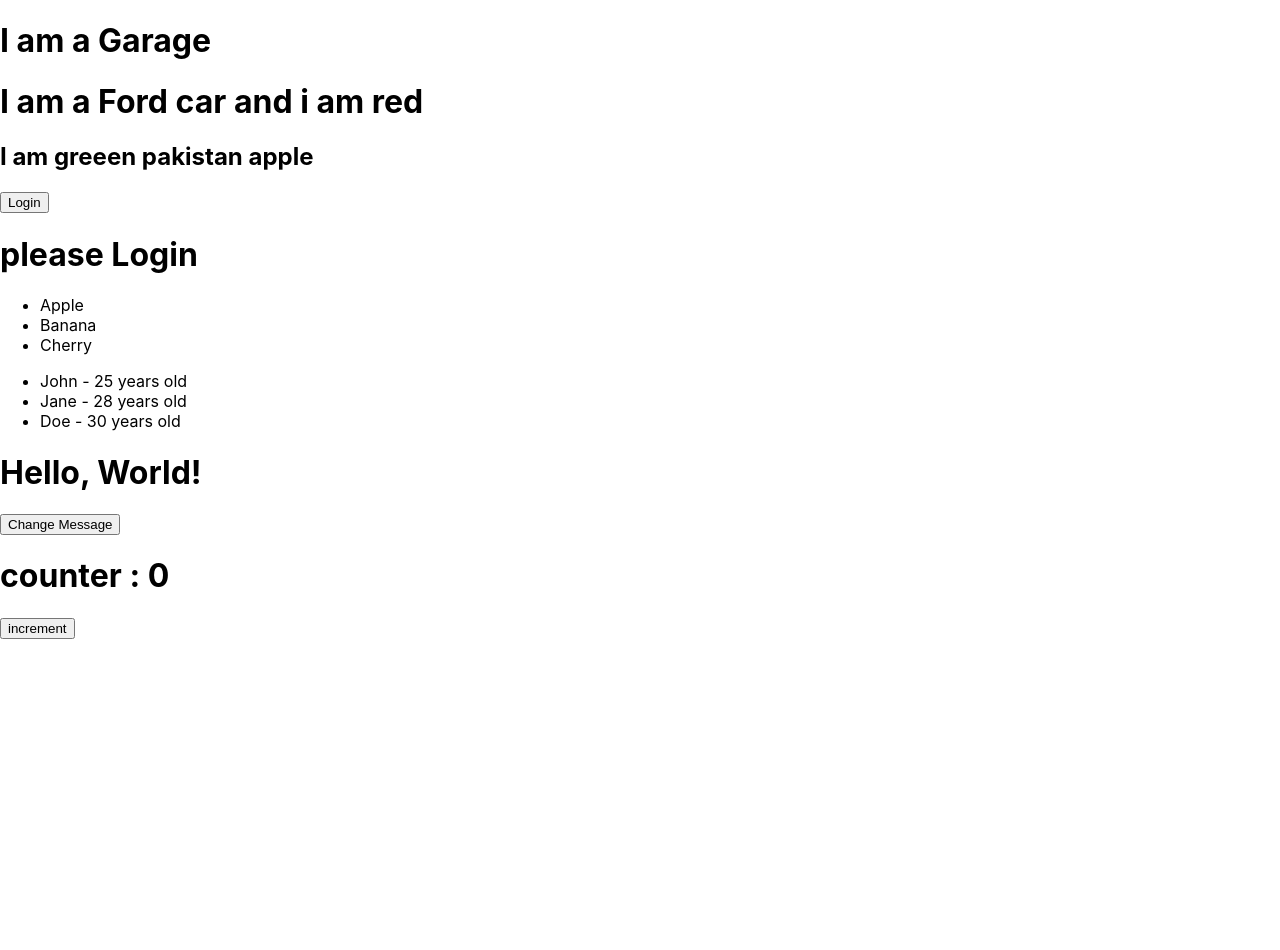
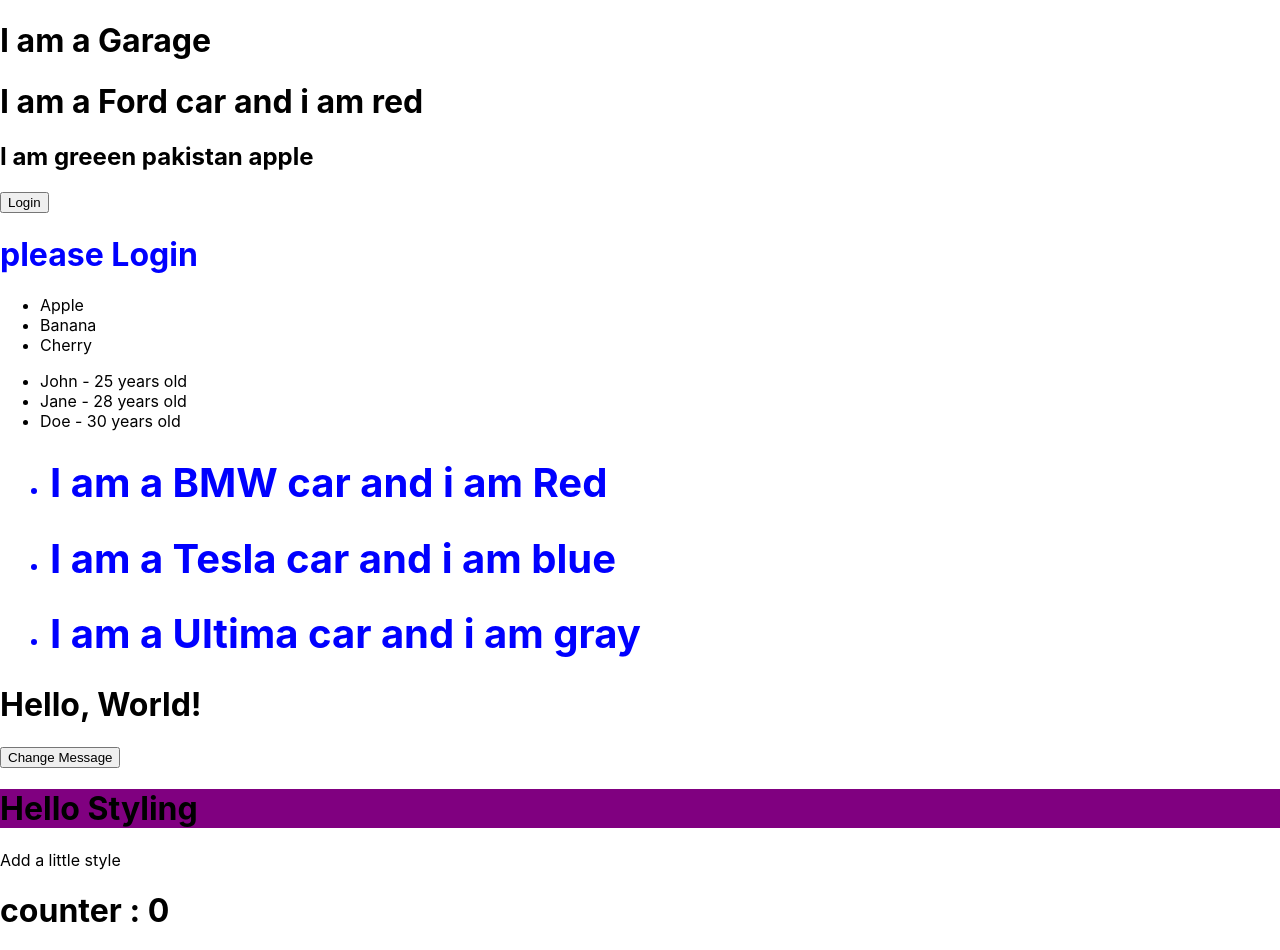
Before and after one commit to mahesfsp/react-tutorial, a React (Create React App) app: page / in a window 1280 px wide. Shown: the top 950 px of the page. Before the commit the page ends 800 px from the top, so only its background shows below. Built offline with nearby package versions, Linux system fonts and the light colour scheme.

Commit message:
inline and external style sheet

```diff
--- a/src/App.css
+++ b/src/App.css
@@ -36,3 +36,29 @@
     transform: rotate(360deg);
   }
 }
+/* App.css */
+.container {
+  padding: 20px;
+  margin: 0 auto;
+  max-width: 800px;
+  text-align: center;
+}
+
+.title {
+  color: #333;
+  font-size: 24px;
+  margin-bottom: 20px;
+}
+
+.button {
+  background-color: blue;
+  color: white;
+  border: none;
+  padding: 10px 20px;
+  border-radius: 5px;
+  cursor: pointer;
+}
+
+.button:hover {
+  background-color: darkblue;
+}
--- a/src/App.js
+++ b/src/App.js
@@ -9,6 +9,10 @@ function App() {
         <p>
           Edit <code>src/App.js</code> and save to reload.
         </p>
+        <div className="container">
+      <h1 className="title">Welcome to My React App</h1>
+      <button className="button">Click Me</button>
+    </div>
         <a
           className="App-link"
           href="https://reactjs.org"
--- a/src/components/Garage.js
+++ b/src/components/Garage.js
@@ -3,31 +3,45 @@ import Car from "./Car";
 import ItemList from "./ItemList";
 import LoginControl from "./LoginControl";
 import UserList from "./UserList";
-function Garage(){
-
+function Garage() {
   /*here i send props as seperate values*/
   // const brand = "Ford";
   // const color = "Red";
   // <Car brand={brand} color={'black'}/>
 
-
-
-
-    const CarInfo = {color:"red" , brand:"Ford"}
-const appleInfo ={color:"greeen",type:"pakistan"}
-
+  const CarInfo = { color: "red", brand: "Ford" };
+  const appleInfo = { color: "greeen", type: "pakistan" };
+  const carList = [
+    {
+      brand: "BMW",
+      color: "Red",
+    },
+    { brand: "Tesla", color: "blue" },
+    { brand: "Ultima", color: "gray" },
+  ];
   return (
     <>
       <h1>I am a Garage</h1>
-        <Car CarInfo={CarInfo}/>
-        <Apple appleInfo={appleInfo}/>
-        <LoginControl/>
-        <ItemList/>
-        <UserList/>
+      <Car CarInfo={CarInfo} />
+      <Apple appleInfo={appleInfo} />
+      <LoginControl />
+      <ItemList />
+      <UserList />
+      {/* <ul>
+        {carList.map((item, index) => (
+          <li key={index}>
+            {item.brand} - {item.color}
+          </li>
+        ))}
+      </ul> */}
+
+      <ul>
+        {carList.map((CarInfo)=><li  style={{ color: 'blue', fontSize: '20px', margin: '10px' }} key={CarInfo.brand}><Car CarInfo={CarInfo}/></li>
+
+        )}
+      </ul>
     </>
-
-    )
+  );
 }
 
-
 export default Garage;
--- /dev/null
+++ b/src/components/Header.js
@@ -0,0 +1,20 @@
+import './Header.css';
+import styles from './Header.module.css';
+function Header(){
+
+    const myStyle={
+        color:"red",
+        backgroundColor:"blue",
+        padding:"10px"
+
+    }
+    return(
+        <>
+        <h1 className={styles.bigPurple}>Hello Styling</h1>
+        {/* <h1 style={myStyle}>Hello Styling</h1> */}
+        <p>Add a little style</p>
+        </>
+    )
+}
+
+export default Header;
--- /dev/null
+++ b/src/components/Header.module.css
@@ -0,0 +1,3 @@
+.bigPurple{
+    background-color: purple;
+}
--- a/src/components/LoginControl.js
+++ b/src/components/LoginControl.js
@@ -6,7 +6,10 @@ function LoginControl(){
     const [isLoggedIn,setIsLoggedIn] = useState(false)
     const handleLoggedIn =()=>setIsLoggedIn(true)
     const handleLoggedOut =()=>setIsLoggedIn(false)
-
+    const style = {
+        color: isLoggedIn ? 'red' : 'blue',
+        cursor: 'pointer',
+      };
     return(
         <div>
             {isLoggedIn ?(
@@ -17,7 +20,7 @@ function LoginControl(){
 
             )}
 
-            <h1>{isLoggedIn? 'Welcome back' : "please Login"}</h1>
+            <h1 style={style}>{isLoggedIn? 'Welcome back' : "please Login"}</h1>
         </div>
     )
 }
--- a/src/index.js
+++ b/src/index.js
@@ -6,12 +6,13 @@ import reportWebVitals from './reportWebVitals';
 import Garage from './components/Garage';
 import Greeting from './components/Greetings';
 import Counter from './components/Counter';
+import Header from './components/Header';
 const root = ReactDOM.createRoot(document.getElementById('root'));
 root.render(
   <React.StrictMode>
     <Garage />
     <Greeting/>
-
+<Header/>
     <Counter/>
 
   </React.StrictMode>
```
Also changed, not shown: src/components/Header.css (added). Lines whose indentation alone changed are shown as unchanged.
